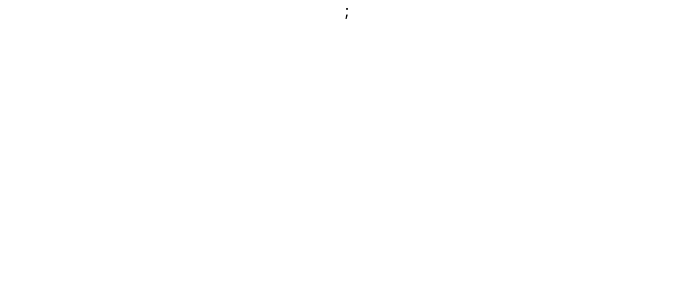
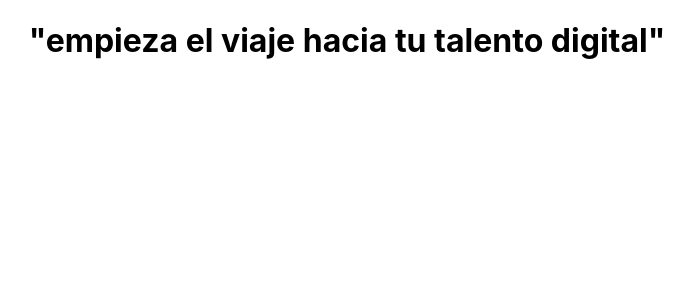
Before and after one commit to mihaelagheorghiu10/TalleresSomosF5, a React (Create React App) app: page / in a window 1280 px wide. Shown: the top 300 px of the page, without its empty margins (293-987 px from the left). Built offline with nearby package versions, Linux system fonts and the light colour scheme.

Commit message:
create dev branch

```diff
--- a/src/App.js
+++ b/src/App.js
@@ -3,7 +3,7 @@ import './App.css'
 function App() {
   return (
     <div className="App">
-      ;{/* <h1>"empieza el viaje hacia tu talento digital"</h1> */}
+      <h1>"empieza el viaje hacia tu talento digital"</h1>
     </div>
   )
 }
```
